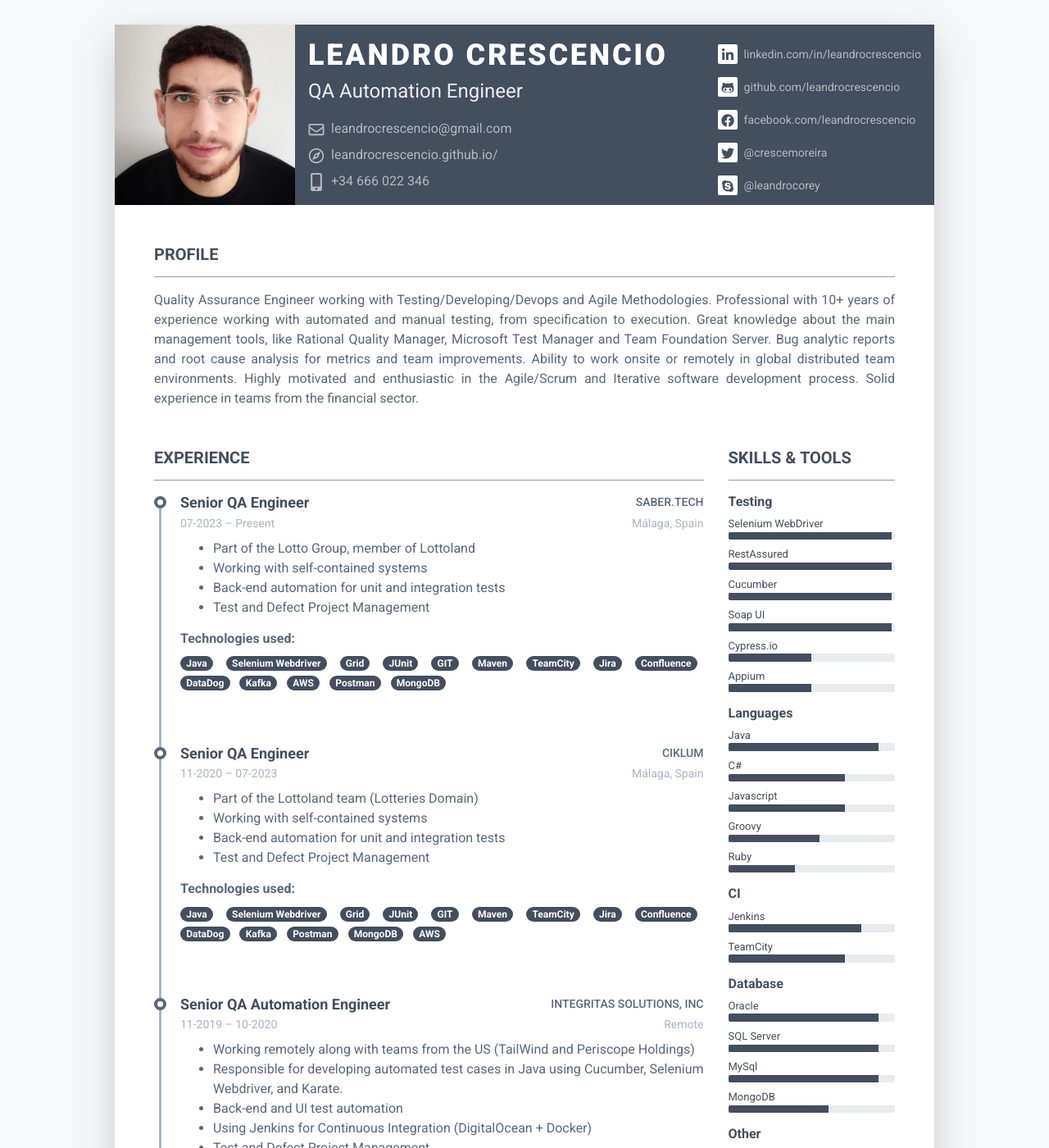
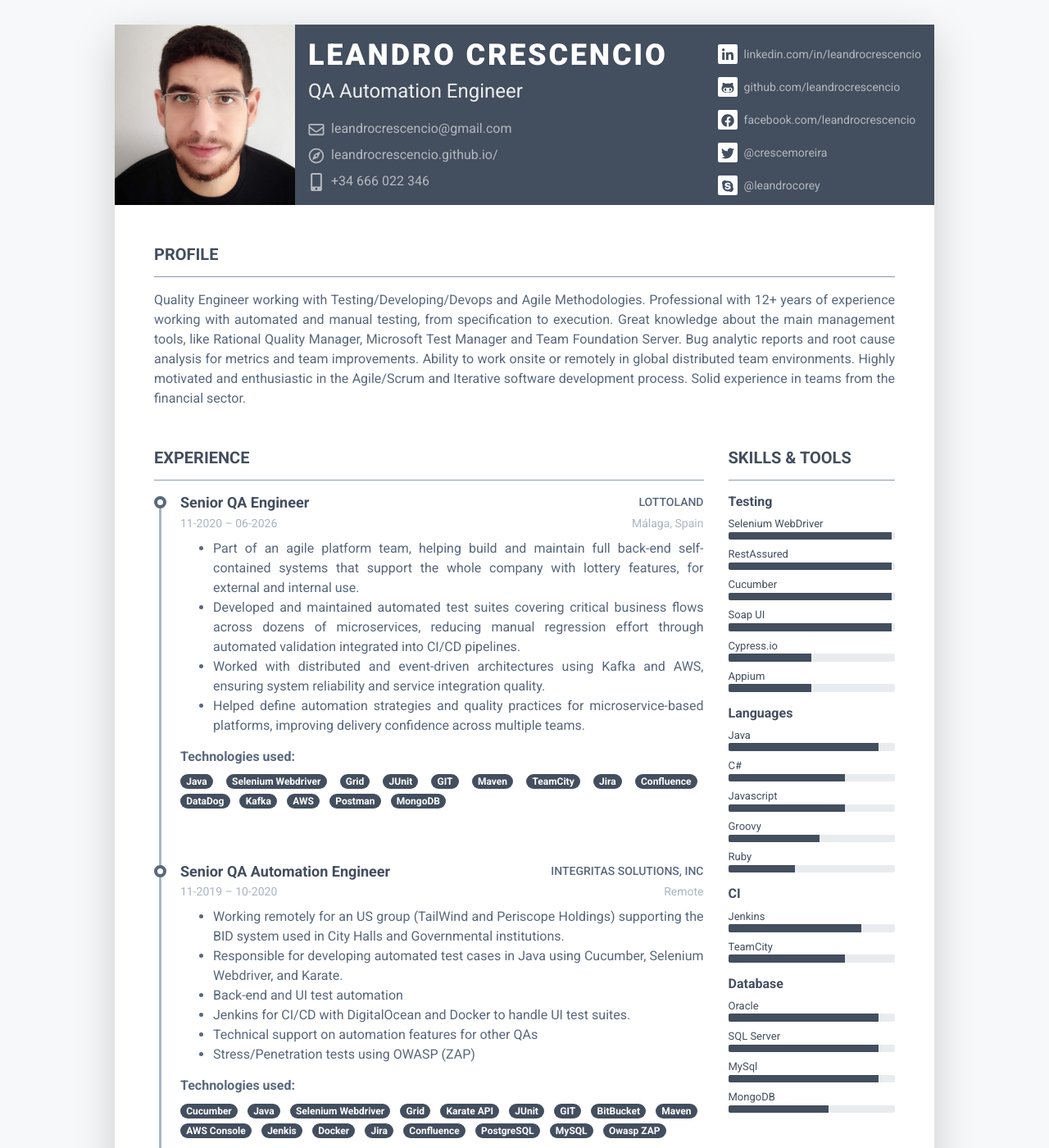
Before and after one commit to leandrocrescencio/leandrocrescencio.github.io, a Jekyll site: the page built from index.html, in a window 1280 px wide and 1400 px high. Shown: the whole window at 82% size. Built offline with Jekyll 4.4.1, drawn with Linux system fonts in a browser that asks for light colours; nearby versions of some CDN libraries; some of the changed text lies outside the part shown.

Commit message:
changing github page formats over jekkyl and other updates

```diff
--- a/Gemfile
+++ b/Gemfile
@@ -1,5 +1,4 @@
 source 'https://rubygems.org'
 
-gem 'github-pages', group: :jekyll_plugins
-
+gem "jekyll", "~> 4.3"
 gem "webrick", "~> 1.8"
--- a/_config.yml
+++ b/_config.yml
@@ -14,3 +14,4 @@
 
 sass:
   style: compact
+  quiet_deps: true
--- a/_data/data.yml
+++ b/_data/data.yml
@@ -16,7 +16,7 @@
 summary:
   title: Profile
   description: |
-    Quality Assurance Engineer working with Testing/Developing/Devops and Agile Methodologies. Professional with 10+ years of experience working with automated and manual testing, from specification to execution.
+    Quality Engineer working with Testing/Developing/Devops and Agile Methodologies. Professional with 12+ years of experience working with automated and manual testing, from specification to execution.
     Great knowledge about the main management tools, like Rational Quality Manager, Microsoft Test Manager and Team Foundation Server.
     Bug analytic reports and root cause analysis for metrics and team improvements.
     Ability to work onsite or remotely in global distributed team environments.
@@ -28,14 +28,14 @@
   roles:
 
     - position: Senior QA Engineer
-      company: SABER.TECH
+      company: LOTTOLAND
       location: Málaga, Spain
-      time: 07-2023 – Present
+      time: 11-2020 – 06-2026
       description: |
-         - Part of the Lotto Group, member of Lottoland
-         - Working with self-contained systems
-         - Back-end automation for unit and integration tests
-         - Test and Defect Project Management
+         - Part of an agile platform team, helping build and maintain full back-end self-contained systems that support the whole company with lottery features, for external and internal use.
+         - Developed and maintained automated test suites covering critical business flows across dozens of microservices, reducing manual regression effort through automated validation integrated into CI/CD pipelines.
+         - Worked with distributed and event-driven architectures using Kafka and AWS, ensuring system reliability and service integration quality.
+         - Helped define automation strategies and quality practices for microservice-based platforms, improving delivery confidence across multiple teams.
       technologies:
         - name: Java
         - name: Selenium Webdriver
@@ -52,43 +52,17 @@
         - name: Postman
         - name: MongoDB
 
-    - position: Senior QA Engineer
-      company: CIKLUM
-      location: Málaga, Spain
-      time: 11-2020 – 07-2023
-      description: |
-         - Part of the Lottoland team (Lotteries Domain)
-         - Working with self-contained systems
-         - Back-end automation for unit and integration tests
-         - Test and Defect Project Management
-      technologies:
-        - name: Java
-        - name: Selenium Webdriver
-        - name: Grid
-        - name: JUnit
-        - name: GIT
-        - name: Maven
-        - name: TeamCity
-        - name: Jira
-        - name: Confluence
-        - name: DataDog
-        - name: Kafka
-        - name: Postman
-        - name: MongoDB
-        - name: AWS
-
     - position: Senior QA Automation Engineer
       company: INTEGRITAS SOLUTIONS, INC
       location: Remote
       time: 11-2019 – 10-2020
       description: |
-         - Working remotely along with teams from the US (TailWind and Periscope Holdings)
+         - Working remotely for an US group (TailWind and Periscope Holdings) supporting the BID system used in City Halls and Governmental institutions.
          - Responsible for developing automated test cases in Java using Cucumber, Selenium Webdriver, and Karate.
          - Back-end and UI test automation
-         - Using Jenkins for Continuous Integration (DigitalOcean + Docker)
-         - Test and Defect Project Management.
-         - Provide technical support to the team by including sharing knowledge on automation features.
-         - Acting in security testing projects using OWASP (ZAP).
+         - Jenkins for CI/CD with DigitalOcean and Docker to handle UI test suites.
+         - Technical support on automation features for other QAs
+         - Stress/Penetration tests using OWASP (ZAP)
       technologies:
         - name: Cucumber
         - name: Java
@@ -115,9 +89,7 @@
       description: |
          - Working remote along teams from US (Digital Product Labs) and Australia (Tabcorp).
          - Specification of Plans, Scenarios, and Test Cases. Creation and execution of software tests for web applications developed in Angular JS and Groovy
-         - Automation tests using Java and Selenium Webdriver.
-         - Back-end and UI tests.
-         - Test and Defect Project Management.
+         - Designed and implemented an automation framework using Java and Selenium, supporting test execution and regression coverage for the Play4Purpose platform.
       technologies:
         - name: Java
         - name: Selenium Webdriver
@@ -142,12 +114,7 @@
       description: |
          - Acting as a Test Architect for the software projects inside the company.
          - Assisting in the definition of the strategy for test teams, implementation of testing tools and automation tools. Clients mostly from the financial sector.
-         - Specification of Plans, Scenarios, and Test Cases.
-         - Creation and execution of software tests.
-         - Automation tests for SOA/Rest services, and UI automation.
-         - Test and Defect Project Management.
-         - Planning and estimation of demands.
-         - Automation testing using Soap UI and RestAssured (for backend and integration)
+         - Automation for APIs  services with Java/Soap/Jmeter.
          - Planning and execution of performance and load tests.
       technologies:
         - name: Java
@@ -161,22 +128,19 @@
         - name: Maven
         - name: Jira
 
-
     - position: QA Automation Analyst
       company: DBSERVER
       location: Porto Alegre, Brazil
       time: 10-2016 – 01-2019
       description: |
          - Outsourcing at Bank Sicredi (Accounts Agile Team)
-         - Agile Methods, SCRUM, LEAN, Kanban and all related ceremonies.
-         - Specification of Plans, Scenarios, and Test Cases. Creation and execution of software tests for applications developed in Clipper and Java (Web and Services).
-         - Automation tests for SOA/Rest services, and automation of functional tests for the financial core system and some WEB applications.
-         - Test and Defect Project Management.
-         - Planning and estimation of demands.
-         - Automation testing in Java (for clipper applications).
-         - Automation testing in Java plus Selenium (for web applications).
-         - Maintenance for the RFT framework.
-         - Automation testing using Soap UI and RestAssured (for backend and integration)
+         - Worked in Agile, Lean, SCRUM, and Kanban environments supporting core banking systems and web applications.
+         - Designed and maintained automation frameworks for backend, integration, and UI testing using Java, Selenium, RestAssured, SoapUI, Sikuli, and AutoIt.
+         - Automated validation of SOA/REST services and financial core system workflows.
+         - Participated in planning, estimation, defect management, and quality engineering processes across multiple agile teams.
+         - Acted as automation coach within DevOps initiatives, helping new teams adopt automated testing practices.
+         - Built a complete automation framework for legacy Clipper applications using Java-based tooling.
+
       technologies:
         - name: Java
         - name: Soap UI
@@ -206,17 +170,14 @@
       location: Porto Alegre, Brazil
       time: 11-2015 – 10-2016
       description: |
-        - Outsourcing at Dell DFS (Dell Financial Services)
-        - Risk Management - Credit and Fraud Team
-        - Agile Methods, SCRUM, SAFe and all related ceremonies.
-        - Specification of Plans, Scenarios and Test Cases. Creation and execution of software tests for applications developed in .Net, PL/SQL, Oracle, SOAP e REST.
-        - Expertise with the Test Lead role, for some legislative projects.
-        - Support the UAT team for post-deployment issues.
-        - Able to work to a high degree of detail
-        - Test and Defect Project Management.
-        - Planning and estimation of demands.
-        - Automation testing in C# (SOA services integration).
-        - Maintenance into the Soap UI automation and migrate it to C#.
+        - Outsourcing at Dell DFS (Dell Financial Services) (Credit and Fraud Team)
+        - Worked in Agile/SCRUM and SAFe environments supporting financial and fraud prevention systems.
+        - Designed and executed backend and integration tests for .NET, Oracle PL/SQL, SOAP, and REST applications.
+        - Developed automation solutions in C# for SOA service integration testing.
+        - Led quality initiatives for regulatory and legislative projects, acting as Test Lead in critical deliveries.
+        - Supported UAT activities and post-deployment validation processes.
+        - Maintained and modernized SoapUI automation solutions by migrating integrations to C# automation frameworks.
+
       technologies:
         - name: C#
         - name: Groovy
@@ -236,8 +197,7 @@
       location: Porto Alegre, Brazil
       time: 11-2014 – 11-2015
       description: |
-        - Technical Test Team Leader.
-        - Responsible for the allocation of QA members through the backlog tasks.
+        - Technical Test Team Leader, responsible for QA allocation through the backlog.
         - Planning, Design, specification, and execution of scenarios, testing plans and test cases for applications developed in GeneXus, .Net, SQL Server, PostgreSQL, SSiS/ETL, CSS, JavaScript, SOAP, Telecom projects (URA and AVAYA), Information Security and networks projects.
         - Test and Defect Project Management.
         - ITIL Change Management, experience in coordinating the deliverables from the QA team to production.
@@ -346,14 +306,6 @@
       percentage: 90
     - name: MongoDB
       percentage: 60
-  other:
-    - name: Windows 10
-    - name: Linux Ubuntu
-    - name: Gradle
-    - name: Maven
-    - name: JIRA
-    - name: Scrum
-    - name: SAFE
 
 awards:
   - name: ISTQB-CTFL
@@ -373,15 +325,8 @@
     proficiency: Native
   - name: English
     proficiency: Professional
-interests:
-  - name: Animals
-    icon: fas fa-paw
-  - name: Music
-    icon: fas fa-drum
-  - name: Cooking
-    icon: fas fa-utensils
-  - name: Beer
-    icon: fas fa-beer
+  - name: Spanish
+    proficiency: Professional
 organizations:
   - name: ISTQB
     link: https://www.istqb.org
```
Also changed, not shown: .github/workflows/pages.yml (added), Gemfile.lock, 1 other file.
